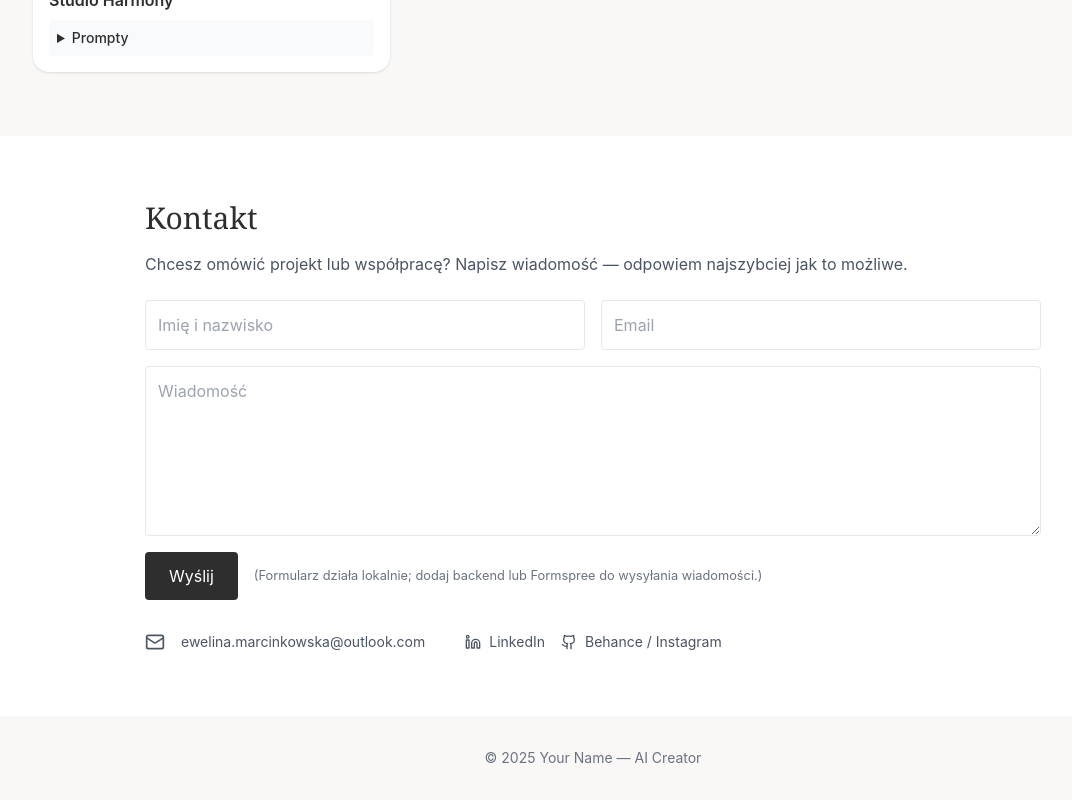
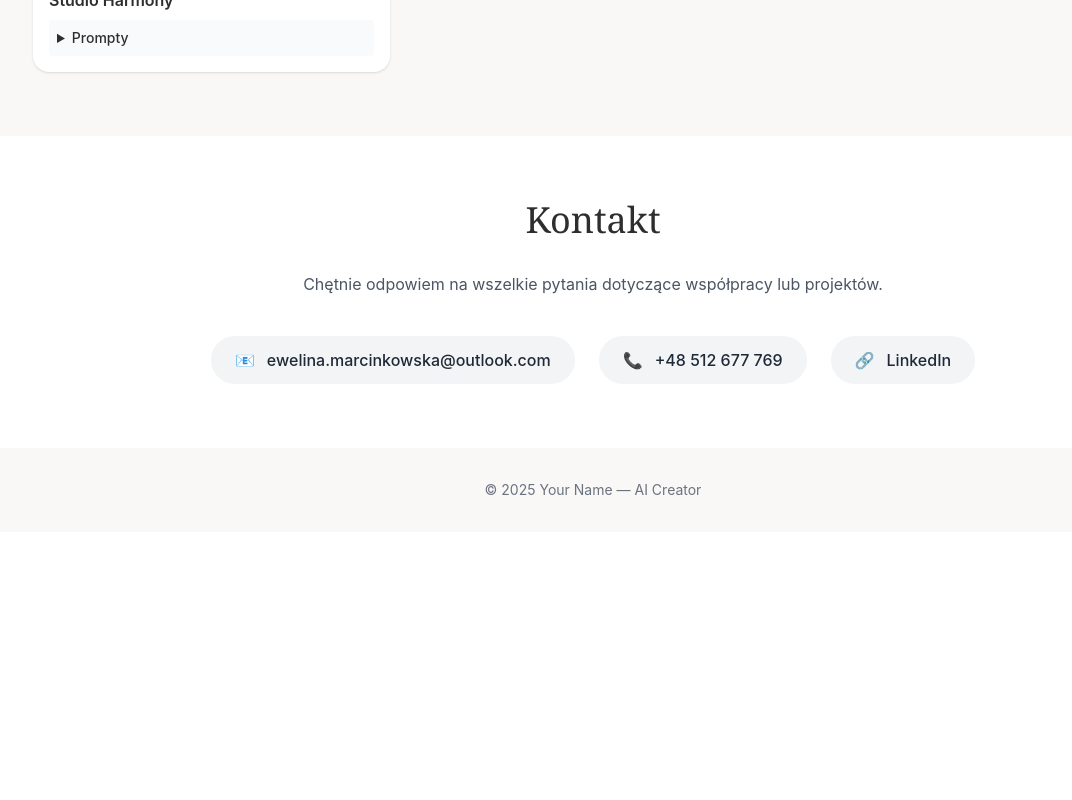
Before and after one commit to ewelinamarcinkowska33-max/ewelina-ai-portfolio, a React (Vite) app: page / in a window 1280 px wide. Shown: the part 4133-4933 px from the top of the page, without its empty margins (47-1119 px from the left). After the commit the page ends 4665 px from the top, so only its background shows below. Built offline with nearby package versions, Linux system fonts and the light colour scheme; the HTML template or start-up script is replaced by a standard one.

Commit message:
Update App.jsx
update Kontakt

```diff
--- a/src/App.jsx
+++ b/src/App.jsx
@@ -528,27 +528,44 @@ function PortfolioSection() {
 function Contact() {
   return (
     <section id="contact" className="py-16 px-6 md:px-20 bg-white">
-      <div className="max-w-4xl mx-auto">
-        <h2 className="text-3xl font-serif mb-4">Kontakt</h2>
-        <p className="text-gray-600 mb-6">Chcesz omówić projekt lub współpracę? Napisz wiadomość — odpowiem najszybciej jak to możliwe.</p>
-        <form className="grid md:grid-cols-2 gap-4">
-          <input className="p-3 border rounded" placeholder="Imię i nazwisko" />
-          <input className="p-3 border rounded" placeholder="Email" />
-          <textarea className="p-3 border rounded md:col-span-2" placeholder="Wiadomość" rows={6} />
-          <div className="md:col-span-2 flex items-center gap-4">
-            <button type="button" className="px-6 py-3 bg-[#2E2E2E] text-white rounded">Wyślij</button>
-            <small className="text-gray-500">(Formularz działa lokalnie; dodaj backend lub Formspree do wysyłania wiadomości.)</small>
-          </div>
-        </form>
-        <div className="mt-8 flex items-center gap-4 text-sm text-gray-600">
-          <Mail className="w-5 h-5" /> <span>ewelina.marcinkowska@outlook.com</span>
-          <a className="flex items-center gap-2 ml-6" href="#"><Linkedin className="w-4 h-4" />LinkedIn</a>
-          <a className="flex items-center gap-2" href="#"><Github className="w-4 h-4" />Behance / Instagram</a>
+      <div className="max-w-4xl mx-auto text-center">
+        <h2 className="text-3xl md:text-4xl font-serif mb-8">Kontakt</h2>
+        <p className="text-gray-600 mb-10">
+          Chętnie odpowiem na wszelkie pytania dotyczące współpracy lub projektów.
+        </p>
+
+        <div className="flex flex-col md:flex-row justify-center items-center gap-6">
+          {/* Email */}
+          <a
+            href="mailto:ewelina.marcinkowska@outlook.com"
+            className="flex items-center gap-3 px-6 py-3 bg-gray-100 rounded-full hover:bg-gray-200 transition"
+          >
+            📧 <span className="font-medium text-gray-800">ewelina.marcinkowska@outlook.com</span>
+          </a>
+
+          {/* Telefon */}
+          <a
+            href="tel:+48512677769"
+            className="flex items-center gap-3 px-6 py-3 bg-gray-100 rounded-full hover:bg-gray-200 transition"
+          >
+            📞 <span className="font-medium text-gray-800">+48 512 677 769</span>
+          </a>
+
+          {/* LinkedIn */}
+          <a
+            href="https://www.linkedin.com/in/ewelina-marcinkowska-7414a21ab/"
+            target="_blank"
+            rel="noopener noreferrer"
+            className="flex items-center gap-3 px-6 py-3 bg-gray-100 rounded-full hover:bg-gray-200 transition"
+          >
+            🔗 <span className="font-medium text-gray-800">LinkedIn</span>
+          </a>
         </div>
       </div>
     </section>
   )
 }
+
 
 /* Footer */
 function Footer() {
```
